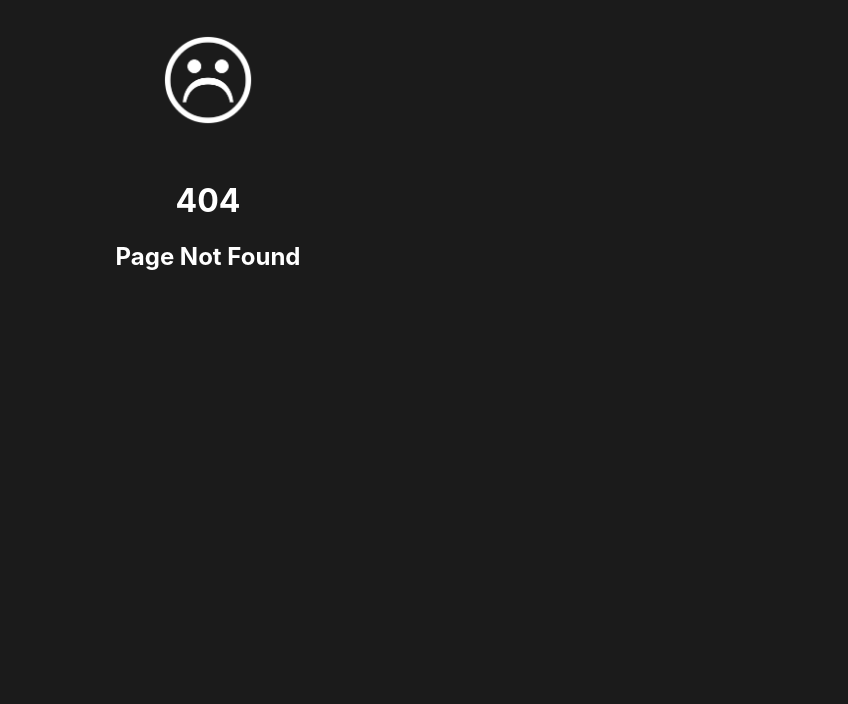
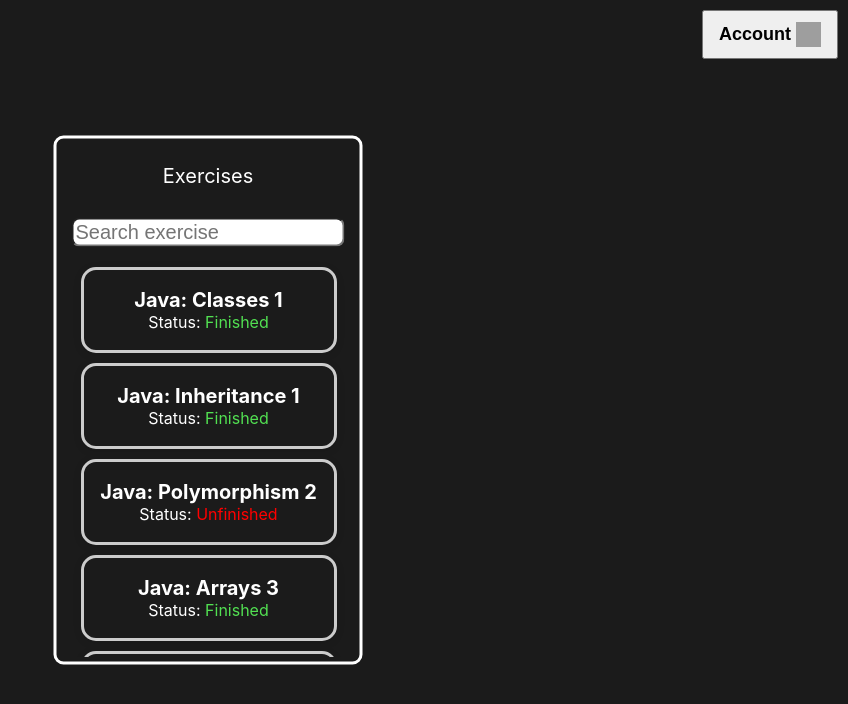
Before and after one commit to Team-A4-Softwareprojekt/Senpai-Frontend, a React (Vite) app: page /select/code/exercise in a window 1280 px wide. Before the commit this address had no page. Shown: the top 704 px of the page, without its empty margins (432-1280 px from the left). Built offline with nearby package versions, Linux system fonts and the light colour scheme; grey boxes are pictures that could not be loaded.

Commit message:
[FEATURE] Added Exercise Page and adjusted Account Button appearance

```diff
--- a/src/App.jsx
+++ b/src/App.jsx
@@ -7,6 +7,7 @@ import CodeSenpaiPage from "./pages/codeSenpaiPage/CodeSenpaiPage.jsx";
 import AccountSettingsPage from "./pages/accountSettingsPage/AccountSettingsPage.jsx";
 import DailyChallengePage from "./pages/dailyChallengePage/DailyChallengePage.jsx";
 import CodeBattlePage from "./pages/codeBattlePage/CodeBattlePage.jsx";
+import ExercisePage from "./pages/exercisePage/ExercisePage.jsx";
 import NoPage from "./pages/noPage/NoPage.jsx";
 
 function App() {
@@ -22,6 +23,7 @@ function App() {
           <Route path="/select/code" element={<CodeSenpaiPage/>}/>
           <Route path="/select/code/dailyChallenge" element={<DailyChallengePage/>}/>
           <Route path="/select/code/codeBattle" element={<CodeBattlePage/>}/>
+          <Route path="/select/code/exercise" element={<ExercisePage/>}/>
           <Route path="/account" element={<AccountSettingsPage/>}/>
           <Route path="*" element={<NoPage/>} />
         </Routes>
--- /dev/null
+++ b/src/components/exerciseCard/ExerciseCard.jsx
@@ -0,0 +1,17 @@
+import styles from '../../pages/General.module.css';
+import styles2 from './ExerciseCard.module.css';
+
+function ExerciseCard({ exerciseName, exerciseStatus }) {
+
+  const statusClass = exerciseStatus === 'Finished' ? styles2.finished : styles2.unfinished;
+
+  return (
+    <div className= {styles2.userCardDiv}>
+      <h1 className = {styles2.userName}>{exerciseName}</h1>
+      <p className={styles2.streak}>
+                Status: <span className={statusClass}>{exerciseStatus}</span>
+            </p>
+    </div>
+  );
+}
+export default ExerciseCard;
--- /dev/null
+++ b/src/components/exerciseCard/ExerciseCard.module.css
@@ -0,0 +1,33 @@
+.userCardDiv{
+    display: flex;
+    flex-direction: column;
+    align-items: center;
+    justify-content: center;
+    margin: 10px auto;
+    padding: 0px;
+    border: 3px solid #ccc;
+    border-radius: 5px;
+    box-shadow: 0 2px 8px rgba(0, 0, 0, 0.1);
+    width: 250px;
+    height: 80px;
+    border-radius: 15px;
+}
+
+.userName{
+    font-size: 20px;
+    font-weight: bold;
+    margin: 0;
+}
+
+.streak{
+    font-size: 16px;
+    margin: 0;
+}
+
+.finished {
+    color: hsl(120, 70%, 60%);
+}
+
+.unfinished {
+    color: hsl(0, 100%, 50%);
+}
--- a/src/pages/codeBattlePage/CodeBattlePage.jsx
+++ b/src/pages/codeBattlePage/CodeBattlePage.jsx
@@ -40,9 +40,9 @@ function codeBattlePage() {
                     className= {styles2.selectCard}/>
             </div>
             <div className= {styles2.accountButtonContainer}>
-                <button className= {styles.button01} onClick={handleClick}>
+                <button className= {styles2.accountButton} onClick={handleClick}>
                     Account
-                    <img className= {styles2.accountIcon} src= {accountIcon} alt= "0"></img>
+                    <img className= {styles2.accountIcon} src= {accountIcon} alt= "Account Icon"></img>
                 </button>
 
             </div>
--- a/src/pages/codeBattlePage/CodeBattlePage.module.css
+++ b/src/pages/codeBattlePage/CodeBattlePage.module.css
@@ -24,13 +24,21 @@
 }
 
 .accountButtonContainer {
-    position: fixed;
-    top: 30px;
-    right: 30px;
+    position: absolute;
+    top: 10px; /* Abstand vom oberen Rand */
+    right: 10px; /* Abstand vom rechten Rand */
+}
+
+.accountButton {
+    font-size: 18px; /* Schriftgröße des Buttons */
+    padding: 10px 15px; /* Innenabstand des Buttons */
+    display: flex;
+    align-items: center;
+    font-weight: bold;
 }
 
 .accountIcon {
-    width: 1.5vw;
-    height: 3vh;
-    padding-left: 2vw;
+    width: 25px; /* Breite des Icons */
+    height: 25px; /* Höhe des Icons */
+    margin-left: 5px; /* Abstand zwischen Text und Icon */
 }
--- a/src/pages/codeSenpaiPage/CodeSenpaiPage.jsx
+++ b/src/pages/codeSenpaiPage/CodeSenpaiPage.jsx
@@ -34,7 +34,7 @@ function codeSenpaiPage() {
                     modalHeader = "Code Battle"
                     modalText = "Challenge yourself and compete with others in entertaining code duels to expand your knowledge in a playful way."
                     className= {styles2.selectCard}/>
-                <SelectCard buttonText= "Exercise" imageUrl={codeExerciseImg} linkTo={"*"}
+                <SelectCard buttonText= "Exercise" imageUrl={codeExerciseImg} linkTo={"/select/code/exercise"}
                     modalHeader= "Exercise"
                     modalText= "Work on complex tasks in different categories and receive individual feedback from experienced tutors to deepen your understanding."
                     className= {styles2.selectCard}/>
--- /dev/null
+++ b/src/pages/exercisePage/ExercisePage.jsx
@@ -0,0 +1,63 @@
+import styles from '../General.module.css';
+import styles2 from './ExercisePage.module.css';
+import ExerciseCard from '../../components/exerciseCard/ExerciseCard.jsx';
+import accountIcon from '../../assets/accountIcon.png';
+
+import { useNavigate } from 'react-router-dom';
+
+function ExercisePage() {
+
+    const navigate = useNavigate();
+
+    const handleClick = () => {
+        navigate('/account');
+    };
+
+    return (
+        <>
+        <div className={styles2.accountButtonContainer}>
+                <button className={styles2.accountButton} onClick={handleClick}>
+                    Account
+                    <img className={styles2.accountIcon} src={accountIcon} alt="Account Icon" />
+                </button>
+            </div>
+
+        <div className={styles2.exercisesDiv}>
+            <div className= {styles2.userDiv}>
+                <p>Exercises</p>
+                <input type="text" placeholder="Search exercise"/>
+
+            </div>
+
+            <div className={styles2.exerciseList}>
+
+                <ExerciseCard
+                    exerciseName = "Java: Classes 1"
+                    exerciseStatus = "Finished"
+                />
+                <ExerciseCard
+                    exerciseName = "Java: Inheritance 1"
+                    exerciseStatus = "Finished"
+                />
+                <ExerciseCard
+                    exerciseName = "Java: Polymorphism 2"
+                    exerciseStatus = "Unfinished"
+                />
+                <ExerciseCard
+                    exerciseName = "Java: Arrays 3"
+                    exerciseStatus = "Finished"
+                />
+                <ExerciseCard
+                    exerciseName = "Java: Generics 1"
+                    exerciseStatus = "Unfinished"
+                />
+                <ExerciseCard
+                    exerciseName = "Java: Singleton Pattern 1"
+                    exerciseStatus = "Unfinished"
+                />
+            </div>
+        </div>
+        </>
+    );
+}
+export default ExercisePage;
--- /dev/null
+++ b/src/pages/exercisePage/ExercisePage.module.css
@@ -0,0 +1,51 @@
+.exercisesDiv {
+    position: absolute;
+    top: 50%;
+    left: 50%;
+    transform: translate(-50%, -50%);
+    text-align: center;
+    border: 3px;
+    border-radius: 10px;
+    border : 3px solid white;
+    padding: 5px
+}
+
+.exerciseList {
+    max-height: 400px;
+    overflow-y: auto;
+    padding-right: 15px; /* Abstand zum rechten Rand vergrößern */
+    padding-left: 15px; /* Abstand zum linken Rand vergrößern */
+    scrollbar-width: auto;
+    scrollbar-color: hsla(0, 0%, 3%, 0.5) hsl(0, 10%, 90%);
+    scroll-padding-block-start: 125%;
+}
+
+p {
+    font-size: 20px;
+}
+
+input {
+    font-size: 20px;
+    margin: 10px;
+    border-radius: 8px;
+}
+
+.accountButtonContainer {
+    position: absolute;
+    top: 10px; /* Abstand vom oberen Rand */
+    right: 10px; /* Abstand vom rechten Rand */
+}
+
+.accountButton {
+    font-size: 18px; /* Schriftgröße des Buttons */
+    padding: 10px 15px; /* Innenabstand des Buttons */
+    display: flex;
+    align-items: center;
+    font-weight: bold;
+}
+
+.accountIcon {
+    width: 25px; /* Breite des Icons */
+    height: 25px; /* Höhe des Icons */
+    margin-left: 5px; /* Abstand zwischen Text und Icon */
+}
```
